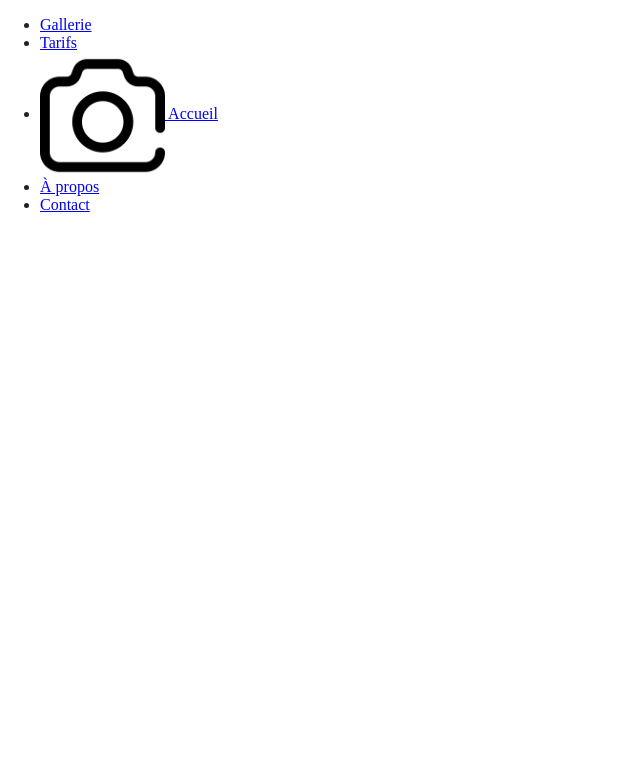
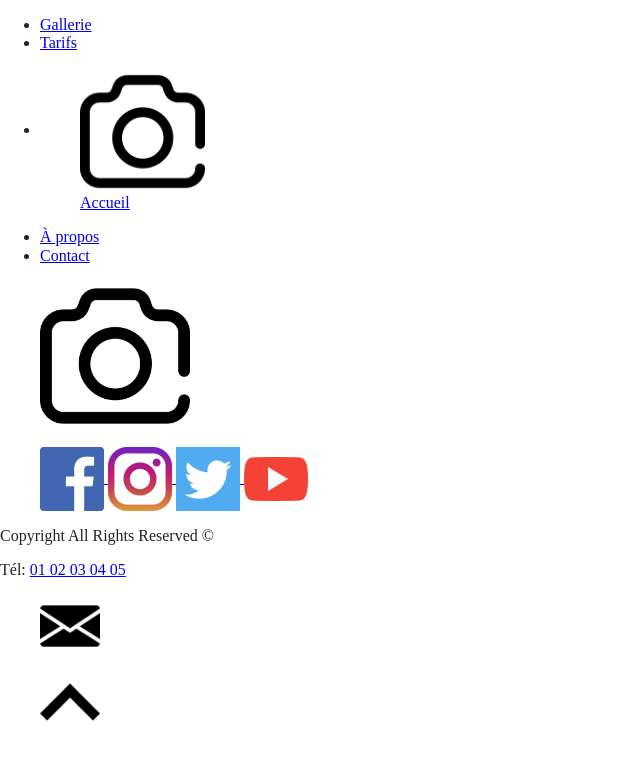
Before and after one commit to Soyda/briefSite, a website built with Parcel: page index.html in a window 1280 px wide. Shown: the whole page, without its empty margins (0-640 px from the left). Built offline with nearby package versions, Linux system fonts and the light colour scheme.

Commit message:
header and footer structure

```diff
--- a/index.html
+++ b/index.html
@@ -26,6 +26,7 @@
 <body>
 
   <header>
+    <p id="backtotop"></p>
     <nav>
       <ul>
         <li class="nav1">
@@ -40,8 +41,10 @@
         </li>
         <li class="nav3">
           <a href="index.html">
-            <img src="img/icons/photo-camera.png" alt="Image appareil photo" width="125" height="125">
-            Accueil
+            <figure>
+              <img src="img/icons/photo-camera.png" alt="Image appareil photo" title="Accueil" width="125" height="125">
+              <figcaption>Accueil</figcaption>
+            </figure>
           </a>
         </li>
         <li class="nav4">
@@ -58,9 +61,64 @@
     </nav>
   </header>
 
+  <!-- <main>
+    <section class="section1">
+      <article class="band"></article>
+    </section>
+    <section class="section2">
+      <article class="article1"></article>
+      <article class="article2"></article>
+    </section>
+    <section class="section3">
+      <article class="article1"></article>
+      <article class="article2"></article>
+    </section>
+    <section class="section4">
+      <article class="article1"></article>
+      <article class="article2"></article>
+    </section>
+    <section class="section5">
+      <article class="article1"></article>
+      <article class="article2"></article>
+    </section>
+  </main> -->
 
 
-
+  <footer>
+    <section class="footer1">
+      <figure class="cameralogo">
+        <img src="img/icons/photo-camera.png" alt="Image appareil photo" width="150" height="150">
+      </figure>
+      <figure class="social">
+        <a class="facebook" href="https://fr-fr.facebook.com/">
+          <img src="img/icons/facebook.png" alt="Facebook" title="Facebook" width="64" height="64">
+        </a>
+        <a class="instagram" href="https://www.instagram.com/?hl=fr">
+          <img src="img/icons/instagram.png" alt="Instagram" title="Instagram" width="64" height="64">
+        </a>
+        <a class="twitter" href="https://twitter.com/?lang=fr">
+          <img src="img/icons/twitter.png" alt="Twitter" title="Twitter" width="64" height="64">
+        </a>
+        <a class="youtube" href="https://www.youtube.com/">
+          <img src="img/icons/youtube.png" alt="Youtube" title="YouTube" width="64" height="64">
+        </a>
+      </figure>
+    </section>
+    <section class="footer2">
+      <p class="copyright">Copyright All Rights Reserved ©</p>
+      <p class="footerphone">Tél: <a href="tel:+33102030405">01 02 03 04 05</a></p>
+      <a class="footercontact" href="contact.html">
+        <figure>
+          <img src="img/icons/email.png" alt="Icone contact" title="Contact" width="60" height="60">
+        </figure>
+      </a>
+      <a class="footerchevron" href="#backtotop">
+        <figure>
+          <img src="img/icons/up-chevron.png" alt="Icone retour en haut" title="Retour en haut" width="60" height="60">
+        </figure>
+      </a>
+    </section>
+  </footer>
 
 
 
```
